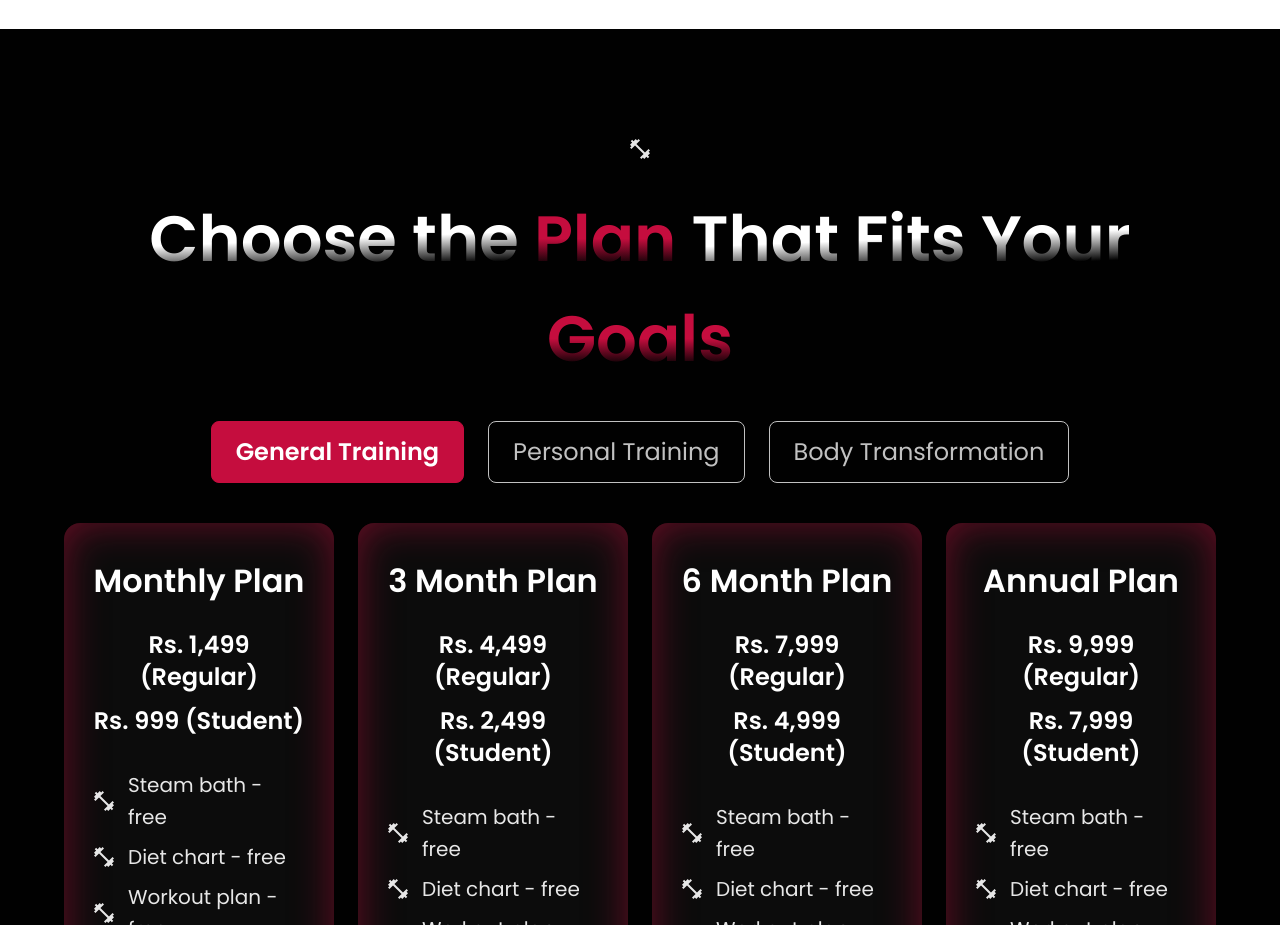
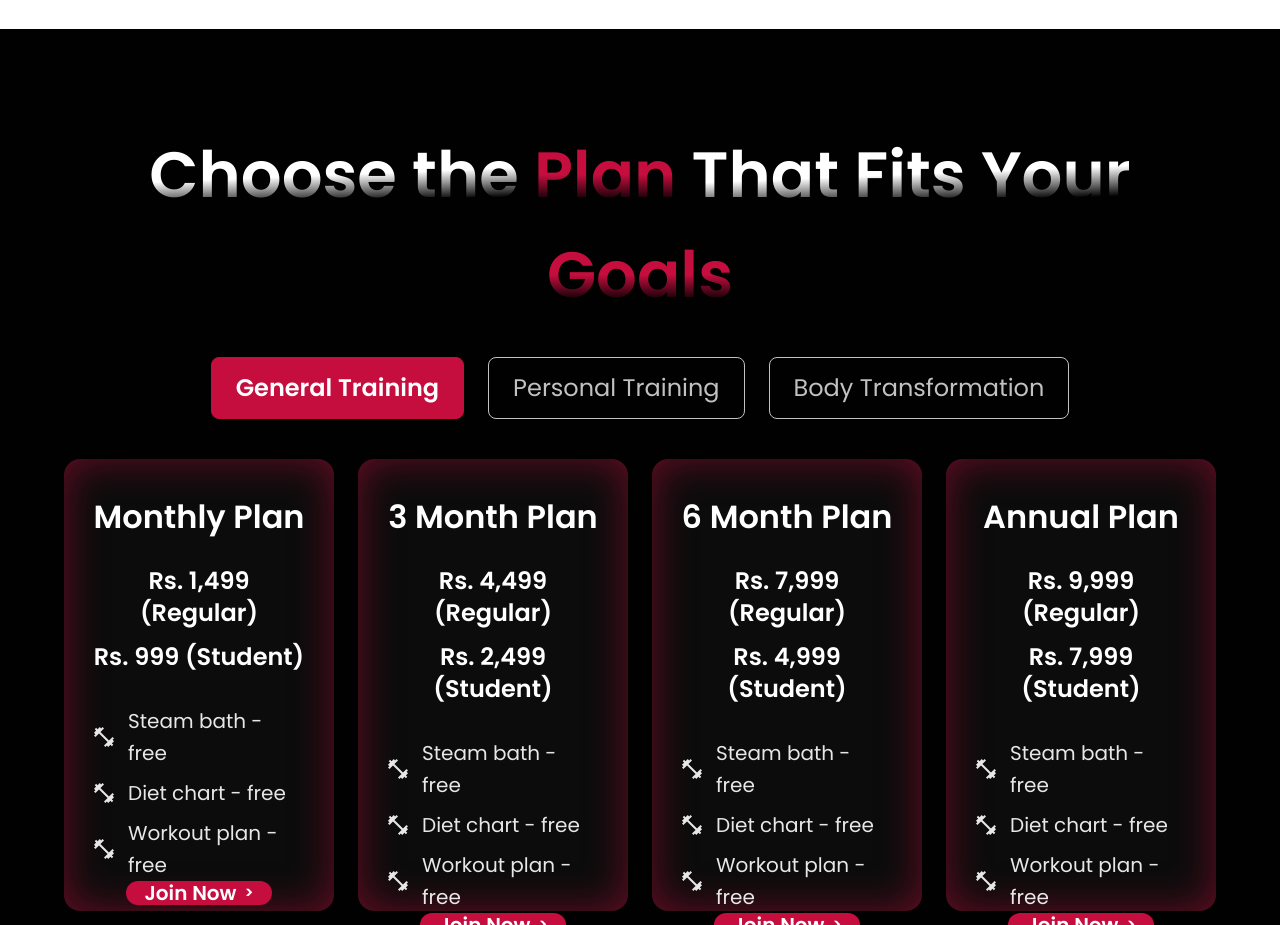
Before and after one commit to Asolinmaso/3g_gym, a Next.js app: page / in a window 1280 px wide. Shown: the part 4840-5765 px from the top of the page. Built offline with nearby package versions, Linux system fonts and the light colour scheme.

Commit message:
Update Pricing.tsx

```diff
--- a/components/pricing/Pricing.tsx
+++ b/components/pricing/Pricing.tsx
@@ -76,11 +76,6 @@ export default function Pricing() {
     <section id="pricing" className="pricing-section">
       <div className="content-inner">
         <div className="pricing-title-wrap">
-          <span className="pricing-title-icon" aria-hidden>
-            <svg width="24" height="24" viewBox="0 0 24 24" fill="none" xmlns="http://www.w3.org/2000/svg">
-              <path d="M20.57 14.86L22 13.43L20.57 12L17 15.57L8.43 7L12 3.43L10.57 2L9.14 3.43L7.71 2L5.57 4.14L4.14 2.71L2.71 4.14L4.14 5.57L2 7.71L3.43 9.14L2 10.57L3.43 12L7 8.43L15.57 17L12 20.57L13.43 22L14.86 20.57L16.29 22L18.43 19.86L19.86 21.29L21.29 19.86L19.86 18.43L22 16.29L20.57 14.86Z" fill="white" fillOpacity="0.9" />
-            </svg>
-          </span>
           <h2 className="pricing-title">
             <span className="pricing-title__gradient">Choose the </span>
             <span className="pricing-title__accent">Plan</span>
```
